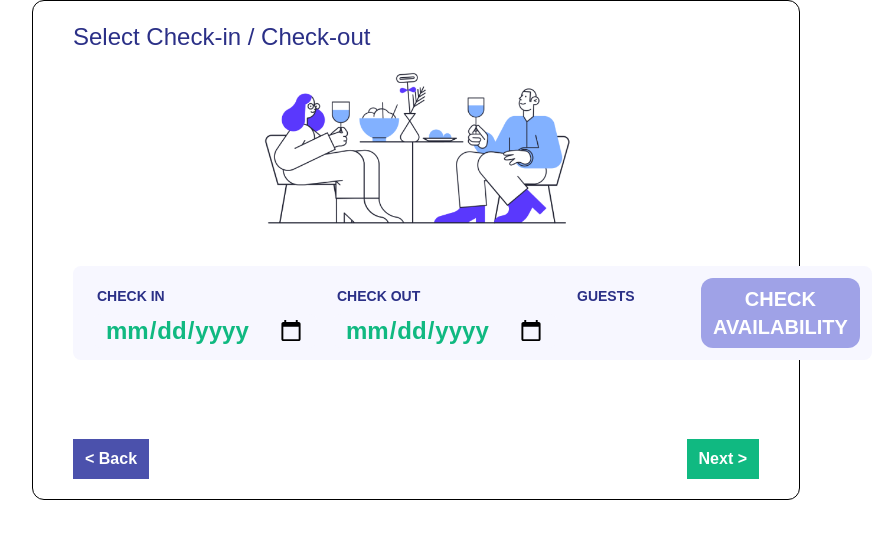
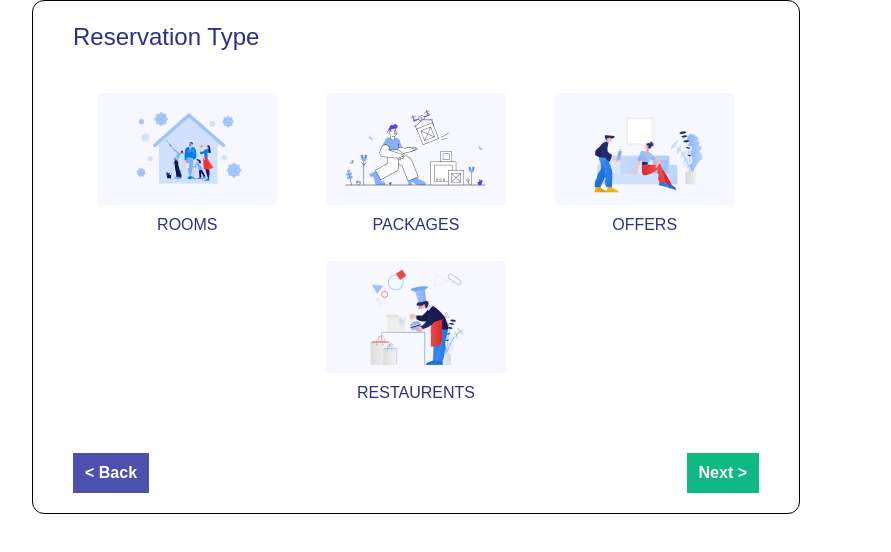
Before and after one commit to kavishkamk/hotel-reservation-alpha, a React (Create React App) app in the folder client/: page / in a window 1280 px wide. Shown: the top 552 px of the page, without its empty margins (224-1115 px from the left). Built offline with nearby package versions, Linux system fonts and the light colour scheme; a web font is replaced by a local one.

Commit message:
fix reservation type selection

```diff
--- a/client/package.json
+++ b/client/package.json
@@ -8,6 +8,7 @@
     "@testing-library/user-event": "^13.5.0",
     "react": "^18.2.0",
     "react-dom": "^18.2.0",
+    "react-router-dom": "^6.4.3",
     "react-scripts": "5.0.1",
     "web-vitals": "^2.1.4"
   },
--- a/client/src/App.js
+++ b/client/src/App.js
@@ -1,11 +1,22 @@
 import './App.css';
+import {
+	BrowserRouter as Router,
+	Route,
+	Routes,
+} from "react-router-dom";
+
+// pages
 import ReservationType from "./containers/booking-progress/ReservationType"
 import CheckinCheckout from "./containers/booking-progress/CheckinCheckout"
 
 function App() {
   return (
-			// <ReservationType />
-      <CheckinCheckout />
+		<Router>
+			<Routes>
+				<Route exact path="/" element={<ReservationType />} />
+
+			</Routes>
+		</Router>
 	);
 }
 
--- a/client/src/containers/booking-progress/ReservationType.js
+++ b/client/src/containers/booking-progress/ReservationType.js
@@ -1,4 +1,4 @@
-import React from "react";
+import React, { useState, useRef } from "react";
 
 // images
 import offersImage from "../../assets/booking-progress/offers.png";
@@ -9,10 +9,12 @@ import roomsImage from "../../assets/booking-progress/rooms.png";
 // components
 import BackButton from "../../components/booking-progress/BackButton";
 import NextButton from "../../components/booking-progress/NextButton";
-import Container from "../../components/booking-progress/Container"
-import Topic from "../../components/booking-progress/Topic"
+import Container from "../../components/booking-progress/Container";
+import Topic from "../../components/booking-progress/Topic";
 
 const ReservationType = () => {
+	const [selected, setSelected] = useState();
+	const ref = useRef();
 
 	const reservationTypesData = [
 		{
@@ -42,19 +44,33 @@ const ReservationType = () => {
 	};
 
 	const nextHandler = () => {
-		console.log("next");
+		if(selected){
+			// cannot go to the next pg until select an item
+			console.log("next");
+		}
+	};
+
+	// set the id of selected item
+	const selectHandler = (id) => {
+		setSelected(id);
 	};
 
 	return (
 		<Container>
-			<Topic topic="Reservation Type "/>
+			<Topic topic="Reservation Type " />
 			<div className="flex flex-row flex-wrap gap-y-4 w-full mx-auto my-10">
 				{reservationTypesData.map((item) => (
-					<div
-						key={item.id}
-						className="w-[180px] mx-auto"
-					>
-						<div className="cursor-pointer rounded bg-opacity-30 bg-[#E6E7FE54] hover:bg-[#9FA2E7] focus:bg-[#9FA2E7] flex items-center justify-center h-28">
+					<div key={item.id} className="w-[180px] mx-auto">
+						<div
+							ref={ref}
+							onClick={() => selectHandler(item.id)}
+							className={
+								`h-28 cursor-pointer rounded hover:bg-[#9FA2E7] flex items-center justify-center
+									${selected === item.id
+									? "bg-[#9FA2E7] "
+									: "bg-[#E6E7FE54] "}`
+							}
+						>
 							<img
 								src={item.image}
 								alt="packages"
```
Also changed, not shown: 1 other file (tests, documents, lock files or other folders).
